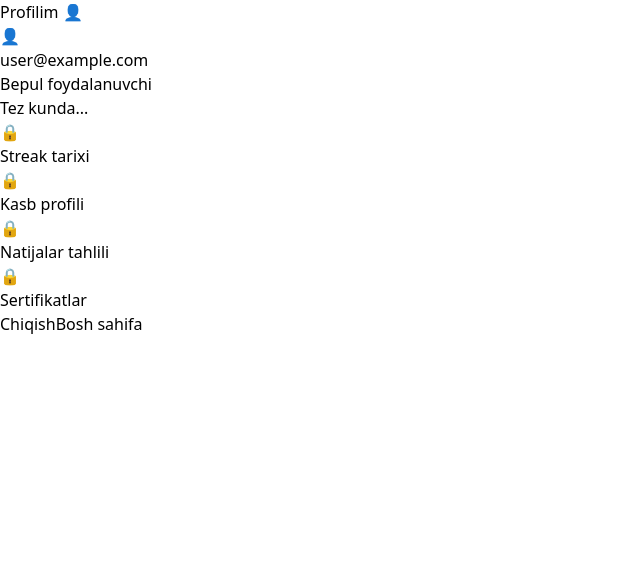
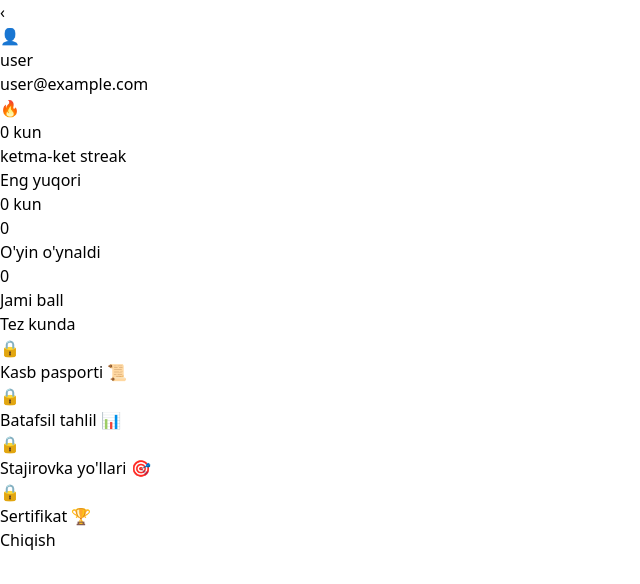
Before and after one commit to sevinchqadamboyeva79-hub/bugunmen, a React (Vite) app: page /profile in a window 1280 px wide. Shown: the top 584 px of the page, without its empty margins (0-640 px from the left). Built offline with nearby package versions, Linux system fonts and the light colour scheme; no server answers; the database is empty; sample sign-in values are in the browser's storage.

Commit message:
Login error handling va loading qoshildi

```diff
--- a/src/pages/Home.jsx
+++ b/src/pages/Home.jsx
@@ -8,6 +8,17 @@ import { doc, getDoc, setDoc } from 'firebase/firestore'
 export default function Home() {
   const navigate = useNavigate()
   const [user] = useAuthState(auth)
+  const [username, setUsername] = useState('')
+useEffect(() => {
+  if (!user) return
+  async function loadUser() {
+    const ref = doc(db, 'users', user.uid)
+    const snap = await getDoc(ref)
+    const data = snap.data() || {}
+    setUsername(data.username || user.email?.split('@')[0])
+  }
+  loadUser()
+}, [user])
   const [streak, setStreak] = useState(0)
   const [todayDone, setTodayDone] = useState(false)
 
@@ -46,7 +57,7 @@ export default function Home() {
         <div className="inline-block bg-violet-500/10 border border-violet-500/20
                 rounded-full px-4 py-1.5 text-violet-400 text-xs
                 font-semibold mb-4">
-          👋 Salom, {user?.displayName || user?.email?.split('@')[0]}!
+          👋 Salom, {username}!
         </div>
         <h1 className="text-5xl font-black text-violet-400 mb-3 leading-tight">
           Bugun Men… 🎯
@@ -141,6 +152,22 @@ export default function Home() {
           </button>
         ))}
       </div>
+      {/* Pastki navigatsiya */}
+<div className="fixed bottom-0 left-0 right-0 bg-slate-900/95 border-t border-slate-800 backdrop-blur-sm">
+  <div className="max-w-lg mx-auto flex">
+    <button onClick={() => navigate('/')}
+      className="flex-1 py-4 flex flex-col items-center gap-1">
+      <span className="text-xl">🏠</span>
+      <span className="text-xs text-violet-400 font-semibold">Bosh sahifa</span>
+    </button>
+    <button onClick={() => navigate('/profile')}
+      className="flex-1 py-4 flex flex-col items-center gap-1">
+      <span className="text-xl">👤</span>
+      <span className="text-xs text-slate-400">Profil</span>
+    </button>
+  </div>
+</div>
+
     </div>
   )
 }
--- a/src/pages/Profile.jsx
+++ b/src/pages/Profile.jsx
@@ -1,15 +1,25 @@
 import { useNavigate } from 'react-router-dom'
-import { auth } from '../firebase'
+import { auth, db } from '../firebase'
 import { useAuthState } from 'react-firebase-hooks/auth'
 import { signOut } from 'firebase/auth'
+import { doc, getDoc } from 'firebase/firestore'
+import { useState, useEffect } from 'react'
 
 export default function Profile() {
   const navigate = useNavigate()
   const [user] = useAuthState(auth)
+  const [userData, setUserData] = useState(null)
+
+  useEffect(() => {
+    if (!user) return
+    getDoc(doc(db, 'users', user.uid)).then(snap => {
+      setUserData(snap.data() || {})
+    })
+  }, [user])
 
   async function handleLogout() {
     await signOut(auth)
-    navigate('/')
+    navigate('/login')
   }
 
   return (
@@ -19,33 +29,66 @@ export default function Profile() {
       </div>
 
       <div className="relative max-w-lg mx-auto pt-8">
-        <h1 className="text-2xl font-black text-white mb-6">Profilim 👤</h1>
+        <button onClick={() => navigate('/')} className="text-slate-400 text-2xl mb-6 block">‹</button>
 
-        {user ? (
-          <>
-            <div className="bg-slate-900/80 border border-slate-800 rounded-3xl p-6 mb-4">
-              <div className="flex items-center gap-4">
-                <div className="w-14 h-14 rounded-2xl bg-violet-900/50 border border-violet-700/30
-                                flex items-center justify-center text-2xl">
+        {/* Avatar */}
+        <div className="text-center mb-6">
+          <div className="w-24 h-24 rounded-3xl mx-auto mb-4
+                          bg-gradient-to-br from-violet-900/50 to-pink-900/30
+                          border border-violet-700/30
+                          flex items-center justify-center text-4xl">
             👤
           </div>
+          <h1 className="text-2xl font-black text-white">
+            {userData?.username || user?.email?.split('@')[0]}
+          </h1>
+          <p className="text-slate-400 text-sm mt-1">{user?.email}</p>
+        </div>
+
+        {/* Streak */}
+        <div className="bg-slate-900/80 border border-slate-800 rounded-3xl p-5 mb-4">
+          <div className="flex items-center justify-between">
+            <div className="flex items-center gap-3">
+              <span className="text-3xl">🔥</span>
               <div>
-                  <p className="font-bold text-white">{user.email}</p>
-                  <p className="text-slate-400 text-sm">Bepul foydalanuvchi</p>
+                <p className="text-2xl font-black text-white">{userData?.streak || 0} kun</p>
+                <p className="text-slate-400 text-sm">ketma-ket streak</p>
+              </div>
+            </div>
+            <div className="text-right">
+              <p className="text-slate-400 text-xs">Eng yuqori</p>
+              <p className="text-violet-400 font-bold">{userData?.streak || 0} kun</p>
             </div>
           </div>
         </div>
 
-            <div className="bg-slate-900/80 border border-slate-800 rounded-3xl p-6 mb-6">
-              <p className="text-slate-400 text-sm mb-3">Tez kunda...</p>
-              <div className="space-y-2">
-                {['Streak tarixi', 'Kasb profili', 'Natijalar tahlili', 'Sertifikatlar'].map(item => (
-                  <div key={item} className="flex items-center gap-3 opacity-40">
+        {/* Statistika */}
+        <div className="grid grid-cols-2 gap-3 mb-4">
+          <div className="bg-slate-900/80 border border-slate-800 rounded-2xl p-4 text-center">
+            <p className="text-3xl font-black text-violet-400">
+              {userData?.totalGames || 0}
+            </p>
+            <p className="text-slate-400 text-xs mt-1">O'yin o'ynaldi</p>
+          </div>
+          <div className="bg-slate-900/80 border border-slate-800 rounded-2xl p-4 text-center">
+            <p className="text-3xl font-black text-violet-400">
+              {userData?.totalScore || 0}
+            </p>
+            <p className="text-slate-400 text-xs mt-1">Jami ball</p>
+          </div>
+        </div>
+
+        {/* Tez kunda */}
+        <div className="bg-slate-900/80 border border-slate-800 rounded-3xl p-5 mb-6">
+          <p className="text-slate-400 text-xs font-semibold uppercase tracking-wider mb-3">
+            Tez kunda
+          </p>
+          {['Kasb pasporti 📜', 'Batafsil tahlil 📊', 'Stajirovka yo\'llari 🎯', 'Sertifikat 🏆'].map(item => (
+            <div key={item} className="flex items-center gap-3 mb-2 opacity-50">
               <span className="text-violet-400">🔒</span>
-                    <p className="text-slate-300">{item}</p>
+              <p className="text-slate-300 text-sm">{item}</p>
             </div>
           ))}
-              </div>
         </div>
 
         <button onClick={handleLogout}
@@ -53,29 +96,6 @@ export default function Profile() {
                      font-bold py-4 rounded-2xl hover:bg-red-900/50 transition-all active:scale-95">
           Chiqish
         </button>
-          </>
-        ) : (
-          <>
-            <div className="bg-slate-900/80 border border-slate-800 rounded-3xl p-8 mb-6 text-center">
-              <p className="text-4xl mb-4">🔐</p>
-              <p className="text-white font-bold mb-2">Kirish kerak</p>
-              <p className="text-slate-400 text-sm">Profilingizni ko'rish uchun kiring</p>
-            </div>
-            <button onClick={() => navigate('/login')}
-              className="w-full bg-violet-600 hover:bg-violet-500 text-white
-                         font-bold py-4 rounded-2xl shadow-lg shadow-violet-600/30
-                         transition-all active:scale-95">
-              Kirish
-            </button>
-          </>
-        )}
-
-        <button onClick={() => navigate('/')}
-          className="w-full mt-3 bg-slate-900/80 border border-slate-800
-                     text-slate-300 font-bold py-4 rounded-2xl
-                     hover:bg-slate-800 transition-all active:scale-95">
-          Bosh sahifa
-        </button>
       </div>
     </div>
   )
--- a/src/pages/Result.jsx
+++ b/src/pages/Result.jsx
@@ -179,6 +179,21 @@ export default function Result() {
           🔄 Boshqa kasbni sinash
         </button>
       </div>
+      {/* Pastki navigatsiya */}
+<div className="fixed bottom-0 left-0 right-0 bg-slate-900/95 border-t border-slate-800 backdrop-blur-sm">
+  <div className="max-w-lg mx-auto flex">
+    <button onClick={() => navigate('/')}
+      className="flex-1 py-4 flex flex-col items-center gap-1">
+      <span className="text-xl">🏠</span>
+      <span className="text-xs text-violet-400 font-semibold">Bosh sahifa</span>
+    </button>
+    <button onClick={() => navigate('/profile')}
+      className="flex-1 py-4 flex flex-col items-center gap-1">
+      <span className="text-xl">👤</span>
+      <span className="text-xs text-slate-400">Profil</span>
+    </button>
+  </div>
+</div>
     </div>
   )
 }
```
Also changed, not shown: src/pages/Login.jsx (+49 -11 lines). Lines whose indentation alone changed are shown as unchanged.
